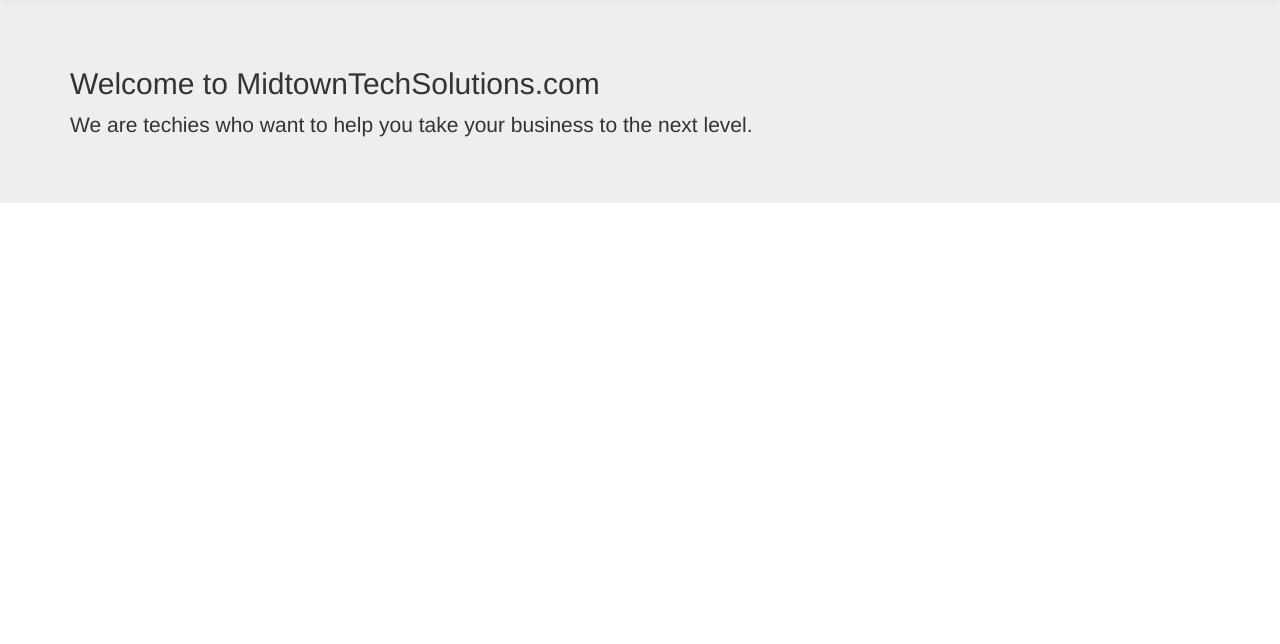
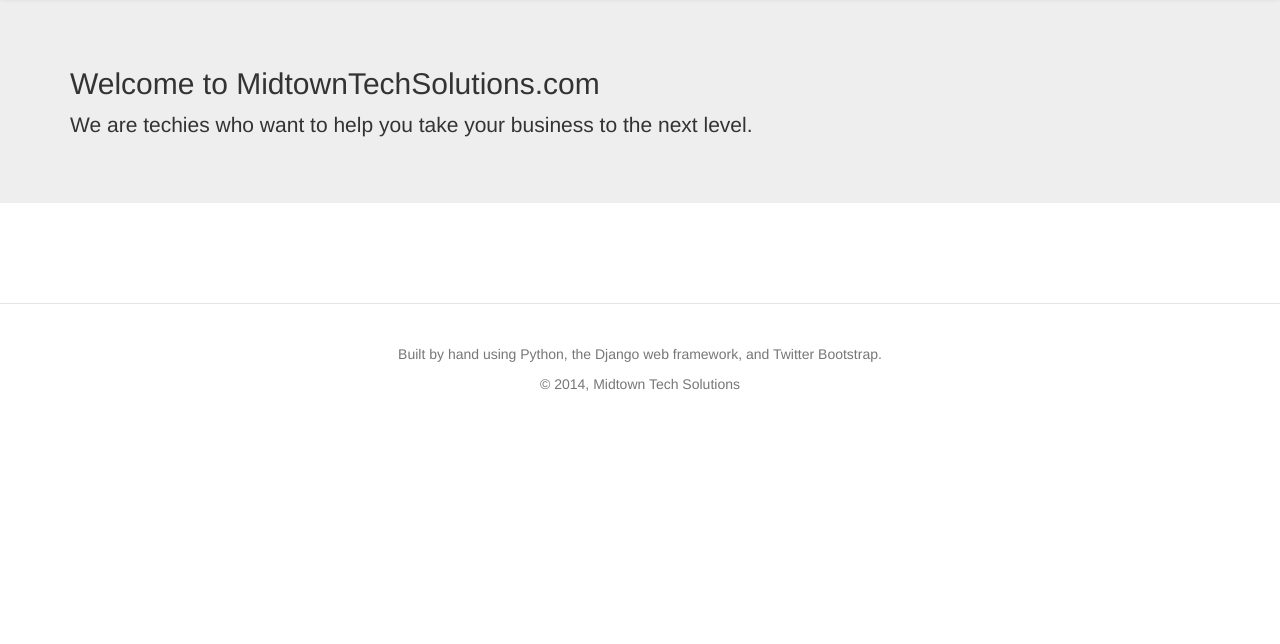
Before and after one commit to PatelEvinsTodd/Midtown-Tech-Solutions, a Django app: page / in a window 1280 px wide. Shown: the part 122-766 px from the top of the page. Run offline with Django 3.2, Linux system fonts and the light colour scheme; parts of the project's set-up code (start-up, migrations or seed data) failed here and were passed over; some libraries are stand-ins or nearby versions.

Commit message:
Add footer with credit and copyright info

```diff
--- a/mts/public/static/css/mts.css
+++ b/mts/public/static/css/mts.css
@@ -2,3 +2,12 @@
     border-bottom: 0 none;
     margin-bottom: 0;
 }
+
+.mts-docs-footer {
+    border-top: 1px solid #e5e5e5;
+    color: #777;
+    margin-top: 100px;
+    padding-bottom: 40px;
+    padding-top: 40px;
+    text-align: center;
+}
--- a/mts/public/templates/public/base.html
+++ b/mts/public/templates/public/base.html
@@ -12,6 +12,7 @@
     {% include 'public/header.html' %}
     {% include 'public/navbar.html' %}
     {% block body %}{% endblock %}
+    {% include 'public/footer.html' %}
     <script src="{% static 'js/jquery-1.11.1.min.js' %}"></script>
     <script src="{% static 'js/bootstrap.min.js' %}"></script>
   </body>
--- /dev/null
+++ b/mts/public/templates/public/footer.html
@@ -0,0 +1,10 @@
+<footer class="mts-docs-footer" role="contentinfo">
+  <div class="mts-docs-social">
+  </div>
+  <p>
+    Built by hand using Python, the Django web framework, and Twitter Bootstrap.
+  </p>
+  <p>
+    &copy; 2014, Midtown Tech Solutions
+  </p>
+</footer>
```
